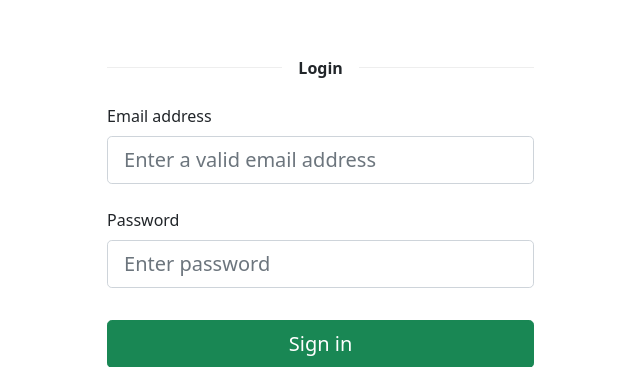
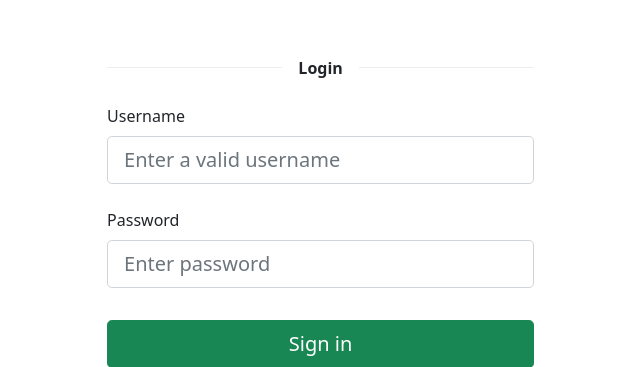
Before and after one commit to ismaely/the-Bugs-angola, a Django app: page /loginUser/ in a window 1280 px wide. Shown: the part 220-587 px from the top of the page, without its empty margins (357-997 px from the left). Run offline with Django 4.2, Linux system fonts and the light colour scheme; some libraries are stand-ins or nearby versions.

Commit message:
fix the bug in login

```diff
--- a/index/views.py
+++ b/index/views.py
@@ -59,16 +59,14 @@ def loginUser(request):
         try:
             if form.is_valid():
                 senha = form.cleaned_data.get('password')
-                nome = form.cleaned_data.get('email')
-                resp = User.objects.get(email=nome)
+                nome = form.cleaned_data.get('username')
+                resp = User.objects.get(username=nome)
                 password = check_password(senha, resp.password)
-
-                if resp.email == nome and password:
+                if resp.username == nome and password:
                     #conta = Utilizador.objects.get(user_id=resp.id)
-
                     if resp.is_active:
-                        user = authenticate(request,email=resp.email,password=senha)
-                        #login(request, user)
+                        user = authenticate(username=nome,password=senha)
+                        login(request, user)
                         #request.session.set_expiry(31000)
                         return HttpResponseRedirect(reverse('bug:home'))
                 messages.warning(request, 'Dados da conta errado')
--- a/templates/utilizador/login.html
+++ b/templates/utilizador/login.html
@@ -38,8 +38,8 @@
 
           <!-- Email input -->
           <div class="form-outline mb-4">
-            <label class="form-label" for="form3Example3">Email address</label>
-            {{ form.email }}{{ form.email.errors }}
+            <label class="form-label" for="form3Example3">Username</label>
+            {{ form.username }}{{ form.username.errors }}
           </div>
 
           <!-- Password input -->
--- a/utilizador/forms.py
+++ b/utilizador/forms.py
@@ -3,5 +3,5 @@ from django.forms import ModelForm
 
 
 class LoginForm(forms.Form):
-    email = forms.CharField(max_length=80, widget=forms.EmailInput(attrs={'class': 'form-control form-control-lg', 'placeholder':'Enter a valid email address'}))
+    username = forms.CharField(max_length=80, widget=forms.TextInput(attrs={'class': 'form-control form-control-lg', 'placeholder':'Enter a valid username'}))
     password = forms.CharField(max_length=20, widget=forms.PasswordInput(attrs={'class': 'form-control form-control-lg','placeholder':'Enter password' }))
```
